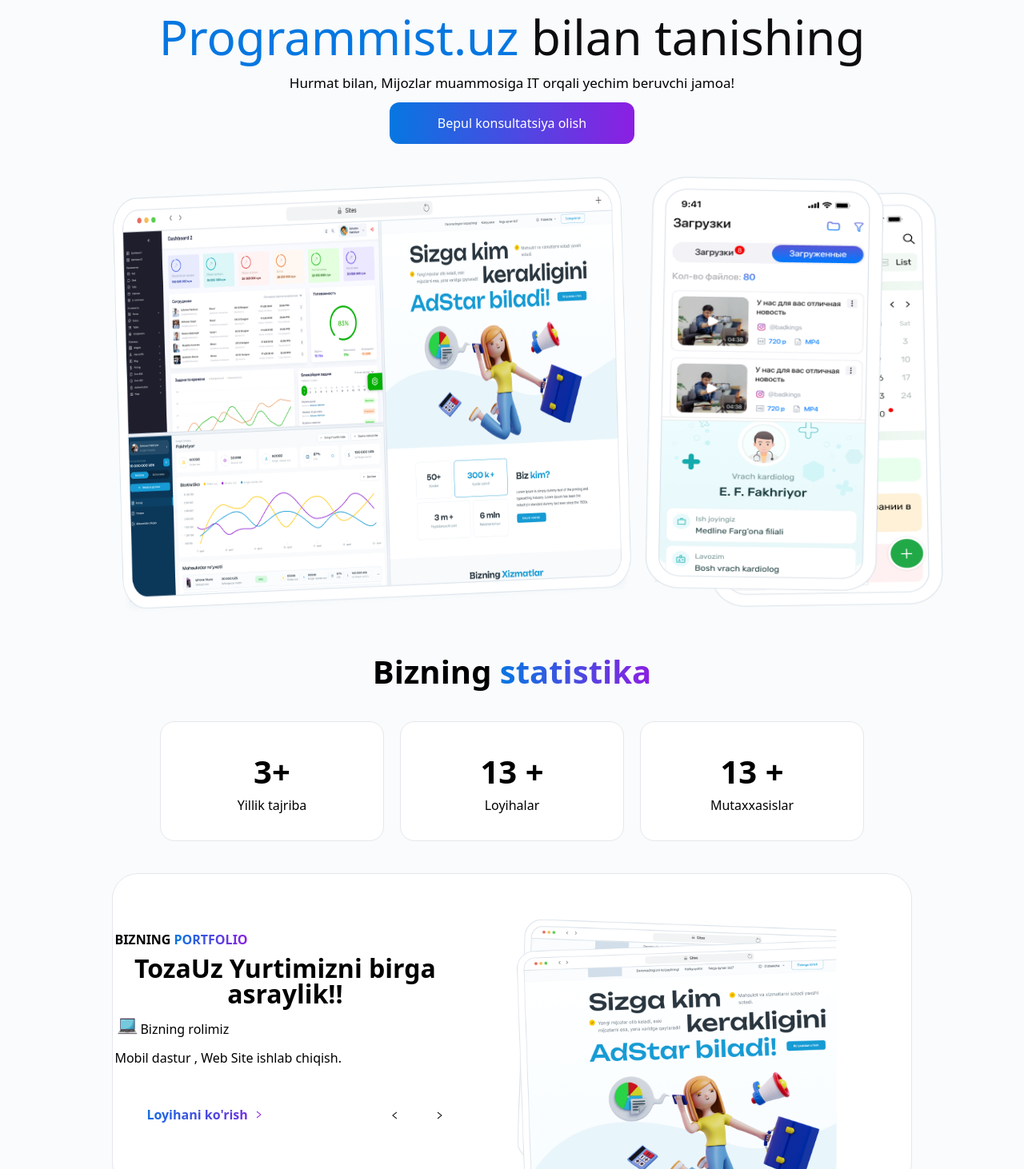
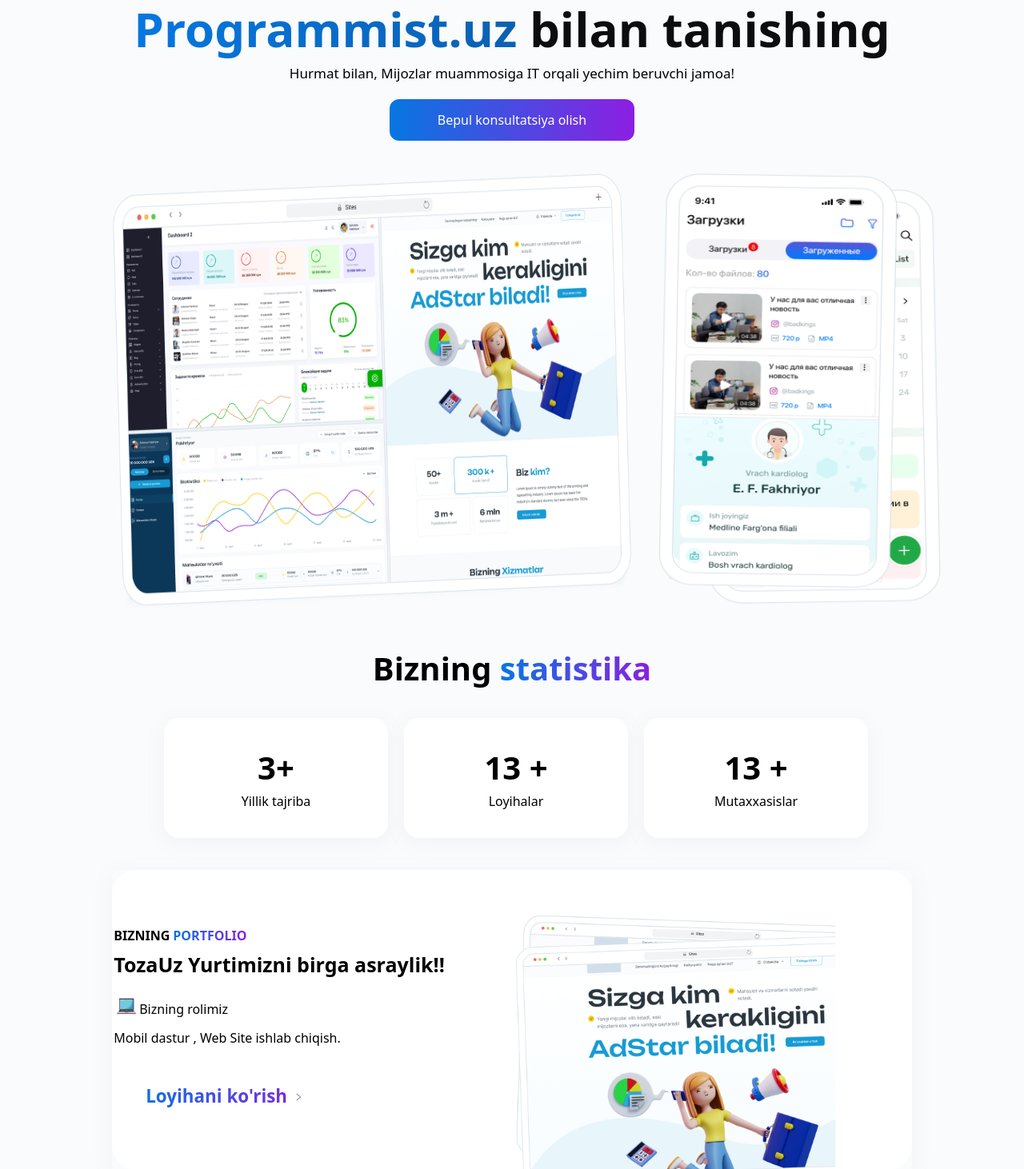
Before and after one commit to EAGLEMadaminov/programmer, a Next.js app: page / in a window 1280 px wide. Shown: the part 148-1610 px from the top of the page at 80% size. Built offline with nearby package versions, Linux system fonts and the light colour scheme.

Commit message:
add more thing

```diff
--- a/src/components/Accordion.jsx
+++ b/src/components/Accordion.jsx
@@ -33,7 +33,7 @@
         return (
           <div
             key={index}
-            className="rounded-[18px] mx-2 pt-2 w-[350px] md:w-[500px] bg-white min-h-[50px] my-2 items-center "
+            className="rounded-[18px] mx-2 pt-2 w-[350px] md:w-[500px] bg-white min-h-[50px] my-3 items-center "
           >
             <div className="flex mx-auto w-[350px] md:w-full">
               <button
--- /dev/null
+++ b/src/components/HeadModal.jsx
@@ -0,0 +1,67 @@
+import React from "react";
+import Image from "next/image";
+import { MdOutlinePhone } from "react-icons/md";
+import Logo from "../pages/images/Logo.png";
+import { useGlobalContext } from "@/context";
+
+function HeadModal() {
+  const { showHeadModal, setShowHeadModal } = useGlobalContext();
+  return (
+    <div
+      onClick={() => setShowHeadModal(false)}
+      className="w-full z-[5] fixed top-0 right-0 left-0 bottom-0 bg-[rgba(0,0,0,0.7)] h-[100vh]"
+    >
+      <div
+        className="bg-white p-5 pb-10 w-[300px]  rounded-br-[18px]"
+        onClick={(e) => e.stopPropagation()}
+      >
+        <div className="flex justify-between">
+          <Image src={Logo} alt="logo img" className="w-[200px] md:w-auto" />
+          <button
+            onClick={() => setShowHeadModal(false)}
+            className="w-10 h-10 rounded-[40px] bg-[#F3EFFD] pb-1 mb-2 dark:text-black"
+          >
+            🗙
+          </button>
+        </div>
+        <ul className="lg:flex mx-auto text-[17px] mt-5 md:flex  m-0">
+          <li
+            className="mx-[20px]  my-10"
+            onClick={() => setShowHeadModal(false)}
+          >
+            <a className=" text-black" href="#portfolio">
+              Portfolio
+            </a>
+          </li>
+          <li
+            className="mx-[20px] my-10"
+            onClick={() => setShowHeadModal(false)}
+          >
+            <a href="#services" className=" text-black">
+              Bizning xizmatlarimiz
+            </a>
+          </li>
+          <li
+            className="mx-[20px]  my-10"
+            onClick={() => setShowHeadModal(false)}
+          >
+            <a href="#founders" className="text-black">
+              Hamkorlar
+            </a>
+          </li>
+        </ul>
+
+        <button
+          type="tell"
+          className="ml-4 sm:ml-0 flex items-center sm:mr-4"
+          onClick={() => setShowHeadModal(false)}
+        >
+          <MdOutlinePhone className="mr-3 text-black" />
+          <p className="m-0 dark:text-black md:block ">+998 91 339 99 00</p>
+        </button>
+      </div>
+    </div>
+  );
+}
+
+export default HeadModal;
--- a/src/components/PortfolioSlider.jsx
+++ b/src/components/PortfolioSlider.jsx
@@ -66,11 +66,11 @@
     projectsSlider?.current?.slickPrev();
   };
   return (
-    <div className="flex">
+    <div className="flex box-shadow">
       <Slider
         {...settings}
         ref={projectsSlider}
-        className="border ml-[2%]  lg:ml-0 rounded-[32px] bg-white w-[350px] md:w-[600px] lg:w-[1000px]"
+        className=" ml-[2%]  lg:ml-0 rounded-[32px] bg-white w-[350px] md:w-[600px] lg:w-[1000px] statistiks"
       >
         {projects.map((item) => {
           return (
@@ -78,31 +78,35 @@
               key={item.id}
               className=" projects-slider mx-auto rounded-[32px]"
             >
-              <div className="sm:w-[450px]   sm:text-left px-3 md:ml-[70px] sm:mt-[70px] mt-[40px]">
+              <div className="sm:w-[450px]  sm:text-left px-3 md:ml-[70px] sm:mt-[70px] mt-[40px]">
                 <p className="uppercase font-[700] ml-[50px] sm:ml-auto dark:text-black">
                   Bizning
                   <span className="bg-gradient-to-r ml-1 from-[#0677E1] to-[#8C1FE2]  bg-clip-text text-transparent">
-                     portfolio
+                    portfolio
                   </span>
                 </p>
-                <h2 className="text-[25px] dark:text-black w-[300px] md:w-auto text-center mt-2 sm:text-[32px] font-[700] leading-8">
+                <h2 className="text-[25px] dark:text-black w-[300px] md:w-auto  mt-2 font-[700] leading-8">
                   {item.title}
                 </h2>
-                <div className="flex">
+                <div className="flex mt-3">
                   <Image src={komp} alt="comp img" className="w-8 h-8 mt-2 " />
                   <p className="mt-4 dark:text-black"> Bizning rolimiz</p>
                 </div>
                 <p className="mt-3 w-[280px] text-center sm:text-left sm:w-auto dark:text-black">
                   {item.parag}
                 </p>
-                <div className="flex justify-between mt-8 flex-wrap  sm:flex-auto">
-                  <button className="flex ml-20 sm:ml-5 w-[350px]  text-center sm:w-auto  font-[600] items-center rounded-xl bg-[#F0F4F8] py-[14px] px-5 bg-gradient-to-r from-[#0677E1] to-[#8C1FE2]  bg-clip-text text-transparent">
-                    <a href={item.link} target="blank">
+                <div className="btn from-left flex justify-between mt-8 flex-wrap  sm:flex-auto">
+                  <div className="flex ml-14  sm:ml-5 w-[350px] text-center  sm:w-auto  font-[600] items-center rounded-xl  hover:bg-gradient-to-r hover:from-[#0677E1] hover:to-[#8C1FE2] hover:text-white">
+                    <a
+                      href={item.link}
+                      target="blank"
+                      className="py-[10px] flex px-5 hover:text-white  bg-gradient-to-r from-[#0677E1] to-[#8C1FE2] bg-clip-text text-transparent"
+                    >
                       Loyihani ko&apos;rish
+                      <AiOutlineRight className="text-[12px] text-[#807fac] mt-3 ml-2" />
                     </a>
-                    <AiOutlineRight className="text-[12px] ml-2 text-[#8C1FE2]" />
-                  </button>
-                  <div className="text-center ml-[120px] sm:ml-0 sm:mr-0 pt-[8px] ">
+                  </div>
+                  <div className="text-center ml-[100px] sm:ml-0 sm:mr-0 pt-[8px] ">
                     <button
                       className="text-[12px] dark:text-black mr-4 hover:text-white w-10 h-10 rounded-[40px] hover:bg-gradient-to-r hover:from-sky-600 hover:to-indigo-700"
                       onClick={() => gotoPrevBtn()}
--- a/src/context.jsx
+++ b/src/context.jsx
@@ -4,12 +4,15 @@
 
 const AppProvider = ({ children }) => {
   const [showModal, setShowModal] = useState(false);
+  const [showHeadModal, setShowHeadModal] = useState(false);
 
   return (
     <Appcontext.Provider
       value={{
         showModal,
         setShowModal,
+        showHeadModal,
+        setShowHeadModal,
       }}
     >
       {children}
--- a/src/pages/index.jsx
+++ b/src/pages/index.jsx
@@ -18,9 +18,13 @@
 import { useGlobalContext } from "../context";
 import Accordion from "@/components/Accordion";
 import PortfolioSlider from "@/components/PortfolioSlider";
+import { useState } from "react";
+import HeadModal from "@/components/HeadModal";
 
 export default function Home() {
-  const { showModal, setShowModal } = useGlobalContext();
+  const [rotate, setRotate] = useState("0");
+  const { showModal, setShowModal, showHeadModal, setShowHeadModal } =
+    useGlobalContext();
   return (
     <div className="bg-[#F9FBFC] scroll-smooth w-full">
       <Head>
@@ -31,7 +35,7 @@
       </Head>
       <div className="w-[300px] md:w-[800px] lg:w-[1000px] mx-auto pt-5">
         <div className="flex border  border-[#D7E0E8] rounded-[30px] sm:items-center p-2">
-          <Image src={Logo} alt="logo img" className="w-[100px] md:w-auto" />
+          <Image src={Logo} alt="logo img" className="w-[150px] md:w-auto" />
           <ul className="lg:flex mx-auto text-[17px] md:flex hidden m-0">
             <li className="mx-[20px] ">
               <a className=" text-black" href="#portfolio">
@@ -49,31 +53,42 @@
               </a>
             </li>
           </ul>
+          <p
+            className={`ml-auto text-black text-[24px]  md:text-[0px] mr-2`}
+            onClick={()=>setShowHeadModal(true)}
+          >
+            &#9776;
+          </p>
           <button
             type="tell"
-            className="ml-7 sm:ml-0 flex items-center sm:mr-4 text-[12px] sm:text-[16px]"
+            className="ml-7 hidden sm:ml-0 md:flex items-center sm:mr-4 text-[12px] sm:text-[16px]"
           >
             <MdOutlinePhone className="mr-3" />
-            <p className="m-0 dark:text-black">+998 91 339 99 00</p>
+            <p className="m-0 dark:text-black hidden md:block ">
+              +998 91 339 99 00
+            </p>
           </button>
         </div>
+        {showHeadModal ? <HeadModal /> : ""}
         <div className="mx-auto text-center mt-10">
-          <p className="text-[17px] dark:text-black">
+          <p className="text-[17px] dark:text-[rgba(0,0,0,0.6)]">
             Biznesingizni keyingi bosqichga olib chiqish yoki
             g&apos;oyalaringizni binzesga aylantirish haqida
             qayg&apos;uryapsizmi?
           </p>
-          <h1 className="text-[#0D0C0F] text-[40px] md:text-[60px]">
-            <span className="text-[#0677E1]">Programmist.uz</span> bilan
-            tanishing
+          <h1 className="text-[#0D0C0F] text-[40px] md:text-[60px] font-[700] leading-[50px] md:leading-[70px] ">
+            <span className="bg-gradient-to-r from-[#0677E1] to-[#0a61b3]  bg-clip-text text-transparent">
+              Programmist.uz
+            </span>{" "}
+            bilan tanishing
           </h1>
-          <p className="text-[17px] dark:text-black">
+          <p className="text-[17px] mt-2 dark:text-[rgba(0,0,0,0.6)]">
             Hurmat bilan, Mijozlar muammosiga IT orqali yechim beruvchi jamoa!
           </p>
           {showModal ? <Modal /> : ""}
           <button
             onClick={() => setShowModal(true)}
-            className="mt-3 bg-[#0677E1] rounded-xl px-[60px] py-[14px] text-white bg-gradient-to-r from-[#0677E1] to-[#8C1FE2]"
+            className="mt-5 bg-[#0677E1] rounded-xl px-[60px] py-[14px] text-white bg-gradient-to-r from-[#0677E1] to-[#8C1FE2]"
           >
             Bepul konsultatsiya olish
           </button>
@@ -83,7 +98,7 @@
               alt="maket1"
               className="w-[300px] md:w-[650px] md:h-[550px]"
             />
-            <div className="reletive flex">
+            <div className="reletive flex  mx-auto">
               <Image
                 alt="maket2"
                 src={portfoli2}
@@ -92,34 +107,34 @@
               <Image
                 alt="maket3"
                 src={maket3}
-                className="w-[200px] sm:w-[300px] right-[85px] z-[0] absolute md:right-[100px] mt-[20px] md:h-[520px]"
+                className="w-[200px] sm:w-[300px] ml-[50px] md:ml-[70px] z-[0] absolute  mt-[20px] md:h-[520px]"
               />
             </div>
           </div>
         </div>
       </div>
       <section id="portfolio" className="mb-[180px]">
-        <div className="lg:w-[1000px] mx-auto md:mt-10">
+        <div className="lg:w-[1000px]  mx-auto md:mt-10">
           <h1 className="mt-10 sm:mt-0 text-[30px] md:text-[40px] text-center font-[700] dark:text-black">
             Bizning{" "}
             <span className="bg-gradient-to-r from-[#0677E1] to-[#8C1FE2]  bg-clip-text text-transparent">
               statistika
             </span>{" "}
           </h1>
-          <div className="flex justify-center mt-8 flex-wrap dark:text-black">
-            <div className="bg-white  border w-[150px] sm:w-[280px] rounded-[18px]  text-center h-[150px]">
+          <div className="flex justify-center w-[320px] md:w-auto mx-auto mt-8 flex-wrap dark:text-black">
+            <div className="bg-white ml-[10px] w-[135px] sm:w-[280px] rounded-[18px] text-center h-[150px] box-shadow">
               <h2 className="text-[30px] sm:text-[40px] font-[700] mt-8 ">
                 3+
               </h2>
               <p>Yillik tajriba</p>
             </div>
-            <div className="bg-white border w-[150px] sm:w-[280px] rounded-[18px]  mx-5 text-center h-[150px]">
+            <div className="bg-white w-[135px] sm:w-[280px] rounded-[18px]  mx-5 text-center h-[150px] box-shadow">
               <h2 className="text-[30px] sm:text-[40px] font-[700] mt-8">
                 13 +
               </h2>
               <p>Loyihalar</p>
             </div>
-            <div className="mt-4 lg:mt-0 bg-white border w-[320px] sm:w-[280px] rounded-[18px]  text-center h-[150px]">
+            <div className="mt-4 lg:mt-0 bg-white w-[300px] sm:w-[280px] rounded-[18px]  text-center h-[150px] box-shadow">
               <h2 className="text-[30px] sm:text-[40px] font-[700] mt-8">
                 13 +
               </h2>
@@ -131,7 +146,10 @@
           <PortfolioSlider />
         </div>
       </section>
-      <section className="bg-white rounded-[40px] mt-20 mb-20 py-10" id="services">
+      <section
+        className="bg-white rounded-[40px] mt-20 mb-20 py-10"
+        id="services"
+      >
         <div className="lg:w-[1000px] md:w-[800px ] mx-auto ">
           <h1 className="text-center text-[30px] md:text-[40px] font-[700] dark:text-black ">
             Bizning{" "}
@@ -188,17 +206,17 @@
       </section>
       <section id="founders">
         <div className=" md:w-[1000px] mx-auto mt-10 md:mt-[150px]">
-          <h1 className="text-center text-[30px]  md:text-[40px] font-[700] dark:text-black">
-            Bizning{" "}
+          <h1 className="ml-1 md:text-center text-[25px]  md:text-[40px] font-[700] dark:text-black">
+            Bizning
             <span className="bg-gradient-to-r from-[#0677E1] to-[#8C1FE2]  bg-clip-text text-transparent">
               hamkorlar
-            </span>{" "}
+            </span>
           </h1>
           <Slider />
           <div className="mt-20 flex flex-wrap dark:text-black  justify-center ">
-            <h2 className="text-[30px]  md:text-[40px] text-center w-[300px] sm:w-[400px] md:w-[500px] lg:w-[400px] font-[700]">
-              Eng ko&apos;p beriladigan{" "}
-              <span className="text-[#8C1FE2] ">savollar</span>{" "}
+            <h2 className="text-[25px] text-center md:text-left md:text-[35px] leading-10 w-full sm:w-[400px] md:w-[500px] lg:w-[400px] font-[700]">
+              Eng ko&apos;p beriladigan
+              <span className="text-[#8C1FE2] ml-1 ">savollar</span>
             </h2>
             <div>
               <Accordion />
@@ -208,8 +226,12 @@
       </section>
 
       <footer className="md:w-[1000px] dark:text-black mx-auto md:h-[300px] flex-wrap justify-around bg-white rounded-[40px] flex">
-        <div className="mt-10">
-          <Image src={Goal} alt="business goal" />
+        <div className="mt-20">
+          <Image
+            src={Goal}
+            alt="business goal"
+            className="min-w-20 min-h-20 w-[120px] h-[120px] md:w-[150px] md:h-[150px]"
+          />
         </div>
         <div className="w-[300px] md:w-[500px] flex flex-col justify-center items-center">
           <h2 className="text-[30px] md:text-[50px] font-[700]  ">
--- a/src/styles/globals.css
+++ b/src/styles/globals.css
@@ -11,6 +11,77 @@
     display: flex !important;
     flex-wrap: wrap !important;
     margin: 0px 15px !important;
+  }
+  .box-shadow {
+    box-shadow: 0px 6px 24px 0px rgba(139, 141, 144, 0.08);
+  }
+
+  .btn {
+    position: relative;
+    font-size: 1.4rem;
+    color: #fff;
+    transition: all 500ms cubic-bezier(0.77, 0, 0.175, 1);
+    cursor: pointer;
+    user-select: none;
+  }
+
+  .btn:before,
+  .btn:after {
+    content: "";
+    position: absolute;
+    transition: inherit;
+    z-index: -1;
+  }
+
+  .btn:hover {
+    color: #96b7c4;
+    transition-delay: 0.5s;
+  }
+
+  .btn:hover:before {
+    transition-delay: 0s;
+  }
+
+  .btn:hover:after {
+    background: #fff;
+    transition-delay: 0.35s;
+  }
+
+  /* From Left */
+
+  .from-left:before,
+  .from-left:after {
+    top: 0;
+    width: 0;
+    height: 100%;
+  }
+
+  .from-left:before {
+    right: 0;
+    border: 1px solid #fff;
+    border-left: 0;
+    border-right: 0;
+  }
+
+  .from-left:after {
+    left: 0;
+  }
+
+  .from-left:hover:before,
+  .from-left:hover:after {
+    width: 100%;
+  }
+  .tarnsformOrigin {
+    animation: modal 0.8s ease 0s 1 forwards;
+  }
+  @keyframes modal {
+    0% {
+      transform: translate(-50%, -2000px);
+    }
+
+    100% {
+      transform: translate(-50%, -50%);
+    }
   }
 }
 :root {
```
Also changed, not shown: src/components/Slider.jsx (+7 -5 lines), src/components/modal.jsx (+12 -3 lines).
